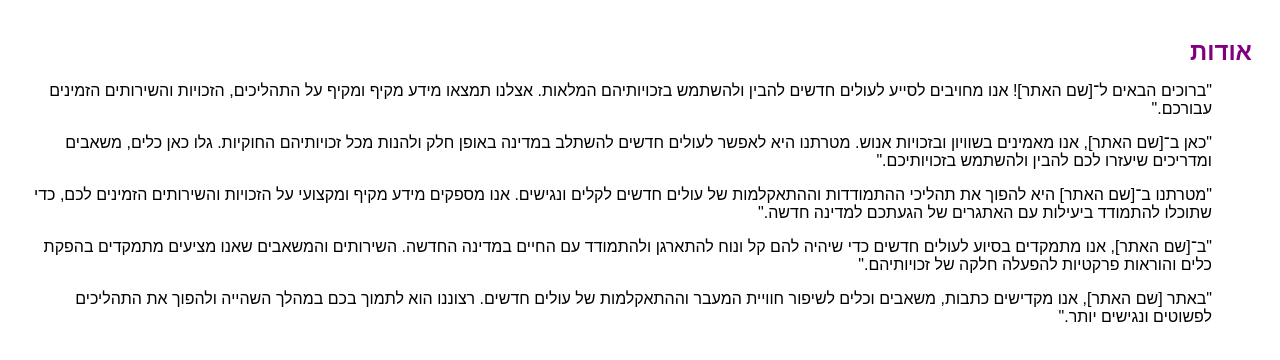
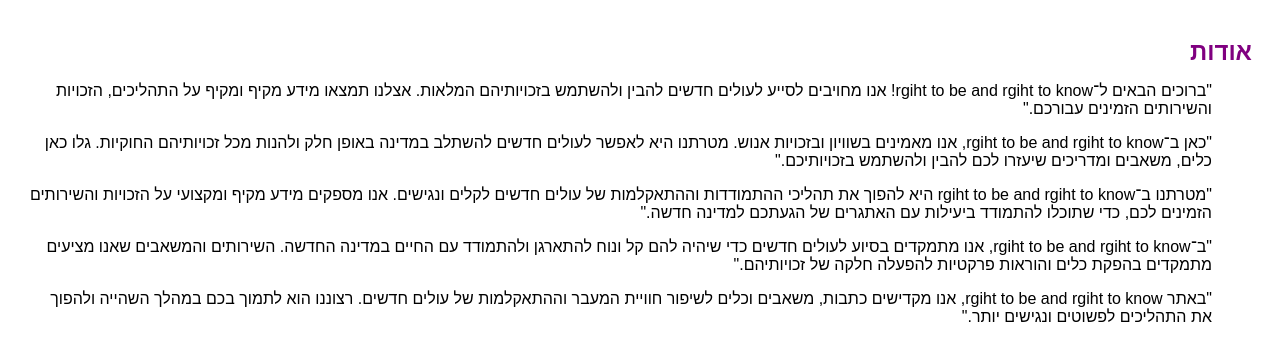
Before and after one commit to snirpi123456/grope-25, a plain HTML site: page אודות.html in a window 1280 px wide. Drawn offline with Linux system fonts and the light colour scheme.

Commit message:
אודות

```diff
--- a/אודות.html
+++ b/אודות.html
@@ -37,15 +37,20 @@
 
     <h2>אודות</h2>
     <p>
-    <ol>"ברוכים הבאים ל־[שם האתר]! אנו מחויבים לסייע לעולים חדשים להבין ולהשתמש בזכויותיהם המלאות. אצלנו תמצאו מידע מקיף
+    <ol>"ברוכים הבאים ל־rgiht to be and rgiht to know! אנו מחויבים לסייע לעולים חדשים להבין ולהשתמש בזכויותיהם המלאות.
+        אצלנו תמצאו מידע מקיף
         ומקיף על התהליכים, הזכויות והשירותים הזמינים עבורכם."</ol>
-    <ol>"כאן ב־[שם האתר], אנו מאמינים בשוויון ובזכויות אנוש. מטרתנו היא לאפשר לעולים חדשים להשתלב במדינה באופן חלק
+    <ol>"כאן ב־rgiht to be and rgiht to know, אנו מאמינים בשוויון ובזכויות אנוש. מטרתנו היא לאפשר לעולים חדשים להשתלב
+        במדינה באופן חלק
         ולהנות מכל זכויותיהם החוקיות. גלו כאן כלים, משאבים ומדריכים שיעזרו לכם להבין ולהשתמש בזכויותיכם."</ol>
-    <ol>"מטרתנו ב־[שם האתר] היא להפוך את תהליכי ההתמודדות וההתאקלמות של עולים חדשים לקלים ונגישים. אנו מספקים מידע מקיף
+    <ol>"מטרתנו ב־rgiht to be and rgiht to know היא להפוך את תהליכי ההתמודדות וההתאקלמות של עולים חדשים לקלים ונגישים.
+        אנו מספקים מידע מקיף
         ומקצועי על הזכויות והשירותים הזמינים לכם, כדי שתוכלו להתמודד ביעילות עם האתגרים של הגעתכם למדינה חדשה."</ol>
-    <ol>"ב־[שם האתר], אנו מתמקדים בסיוע לעולים חדשים כדי שיהיה להם קל ונוח להתארגן ולהתמודד עם החיים במדינה החדשה.
+    <ol>"ב־rgiht to be and rgiht to know, אנו מתמקדים בסיוע לעולים חדשים כדי שיהיה להם קל ונוח להתארגן ולהתמודד עם החיים
+        במדינה החדשה.
         השירותים והמשאבים שאנו מציעים מתמקדים בהפקת כלים והוראות פרקטיות להפעלה חלקה של זכויותיהם."</ol>
-    <ol>"באתר [שם האתר], אנו מקדישים כתבות, משאבים וכלים לשיפור חוויית המעבר וההתאקלמות של עולים חדשים. רצוננו הוא לתמוך
+    <ol>"באתר rgiht to be and rgiht to know, אנו מקדישים כתבות, משאבים וכלים לשיפור חוויית המעבר וההתאקלמות של עולים
+        חדשים. רצוננו הוא לתמוך
         בכם במהלך השהייה ולהפוך את התהליכים לפשוטים ונגישים יותר."</ol>
     </p>
 
```
